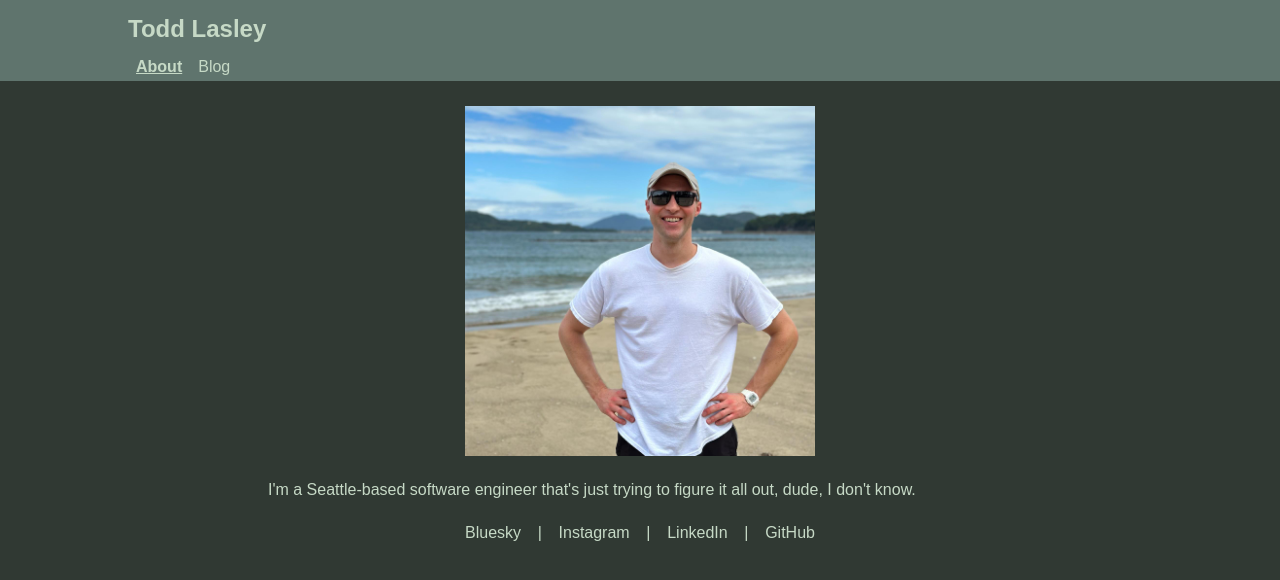
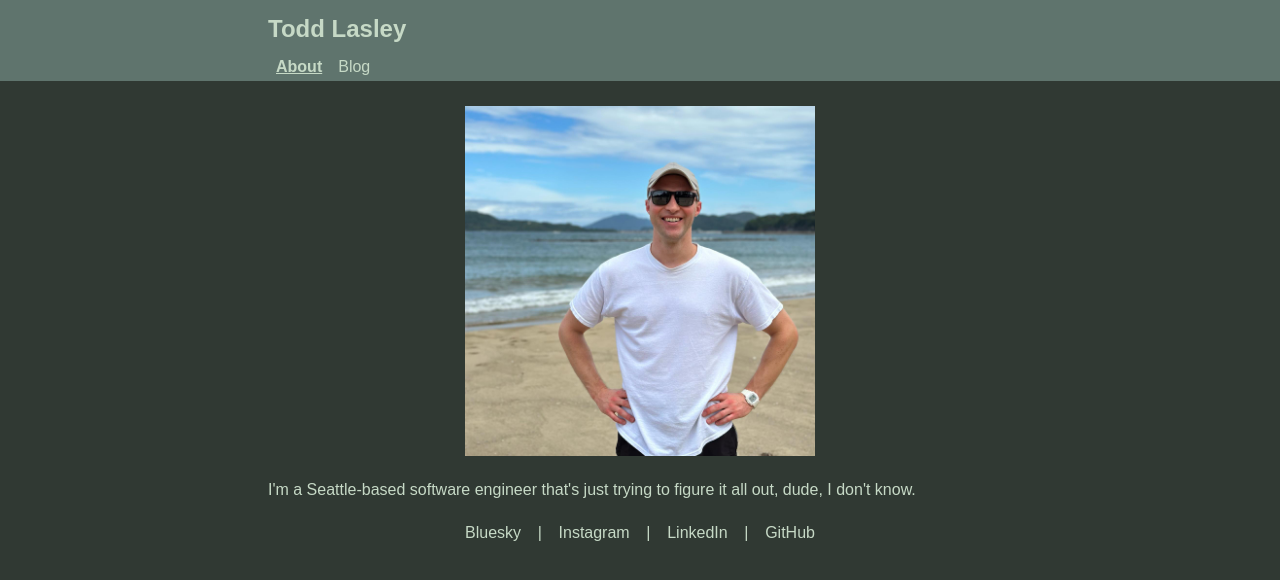
Before and after one commit to toddlasley/my-site, a Next.js app: page / in a window 1280 px wide. Shown: the top 580 px of the page. Built offline with nearby package versions, Linux system fonts and the light colour scheme.

Commit message:
fixing header layout

```diff
--- a/src/app/globals.css
+++ b/src/app/globals.css
@@ -2,6 +2,7 @@
   --background: #303933;
   --foreground: #c6d9c6;
   --main-padding: 10%;
+  --global-max-width: 1000px;
 }
 
 @media (prefers-color-scheme: dark) {
@@ -38,7 +39,14 @@ a {
 
 header {
   background-color: #5f746d;
-  padding: 0 var(--main-padding) 0;
+  /* padding: 0 var(--main-padding) 0; */
+
+  div.header-inner {
+    max-width: var(--global-max-width);
+    margin: 0 auto;
+    width: 100%;
+    padding: 0 var(--main-padding) 0;
+  }
 
   h2 {
     padding: 15px 0 10px;
@@ -57,7 +65,7 @@ header {
 }
 
 div.main-container {
-  max-width: 1000px;
+  max-width: var(--global-max-width);
   margin: 0 auto;
   display: block;
   padding: 0 var(--main-padding) 0;
--- a/src/app/layout.tsx
+++ b/src/app/layout.tsx
@@ -35,6 +35,7 @@ export default function RootLayout({
       </head>
       <body className={`${geistSans.variable} ${geistMono.variable}`}>
         <header>
+          <div className='header-inner'>
             <h2>Todd Lasley</h2>
             <div>
               {
@@ -42,6 +43,7 @@ export default function RootLayout({
                   return (<Link key={x.label} href={x.href} className={`${pathname === x.href ? 'active' : ''}`}>{x.label}</Link>);
                 })
               }
+            </div>
           </div>
         </header>
         <div className='main-container'>
```
Lines whose indentation alone changed are shown as unchanged.
